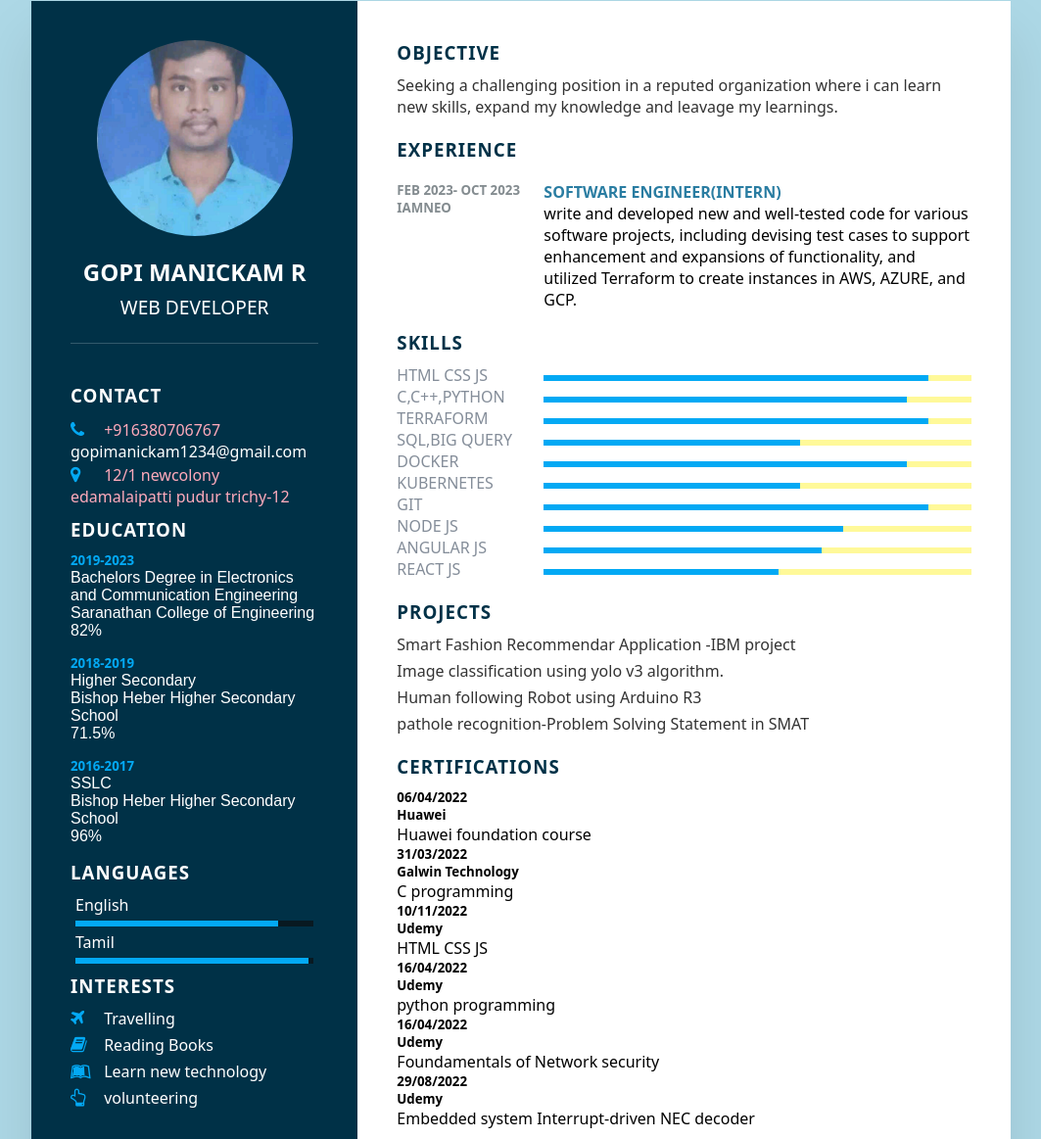
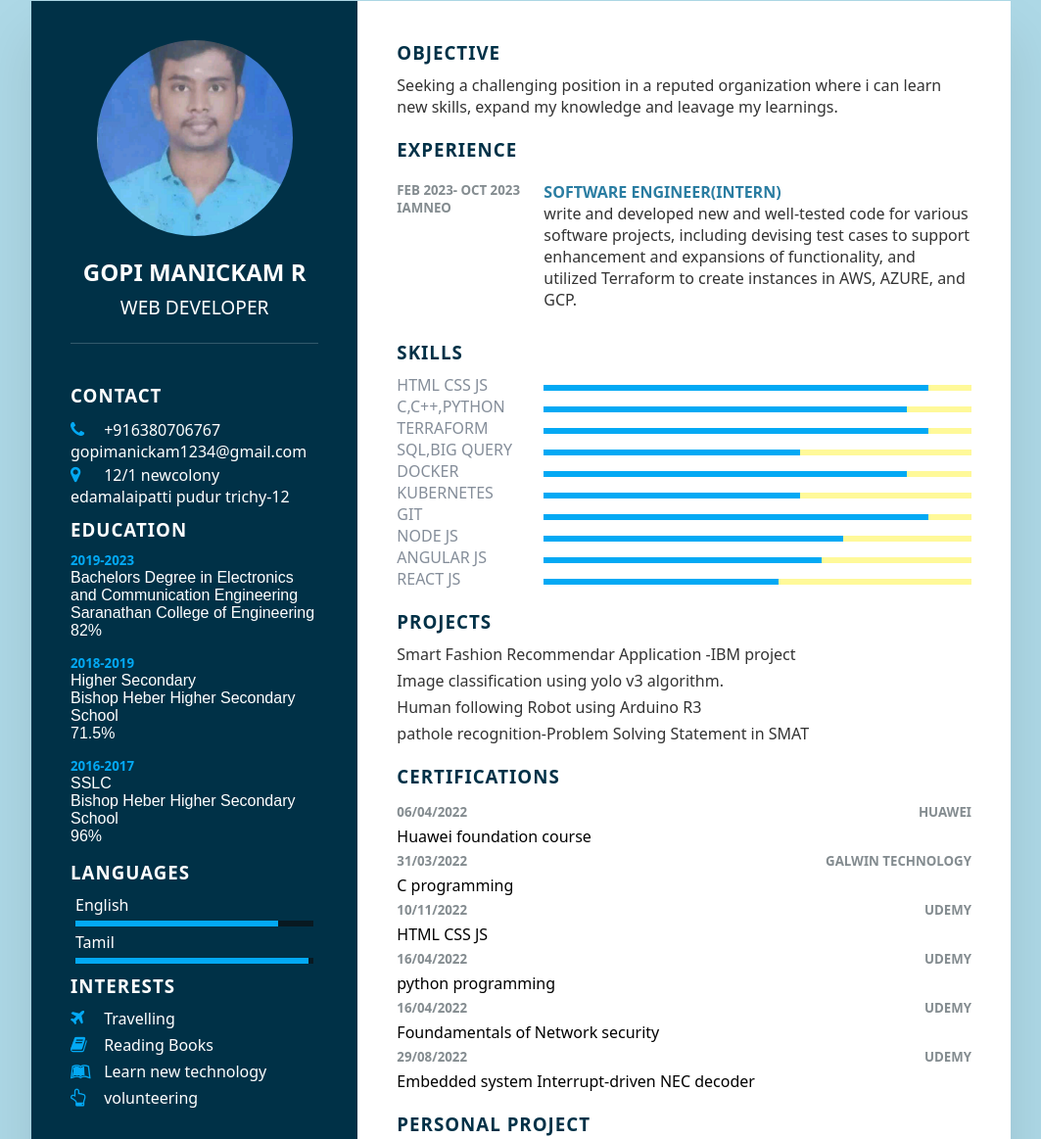
Before and after one commit to gopimanickam132001/resume, a plain HTML site: page index.html in a window 1280 px wide. Shown: the part 49-1212 px from the top of the page at 98% size, without its empty margins (108-1171 px from the left). Drawn offline with Linux system fonts and the light colour scheme.

Commit message:
Update style.css

```diff
--- a/style.css
+++ b/style.css
@@ -87,7 +87,7 @@ body{
     cursor: pointer;
 }
 .contact ul li{
-    color: #fab;
+    color: #fff;
     font-weight: 500px;
 }
 .education ul{
@@ -258,3 +258,28 @@ body{
     font-size: 18px;
     color: #03a9f4;
 }
+.certification .box{
+    display: flex;
+    flex-direction: column;
+    margin-bottom: 20px 0;
+}
+.certification .box .month{
+    min-width: 150px;
+    display: flex;
+    align-items: baseline;
+    justify-content: space-between;
+    margin-bottom: 5px;
+    margin-top: 5px;
+}
+.certification h5{
+    text-transform: uppercase;
+    color: #848c90;
+    font-weight: 600;
+    margin: 0;
+}
+.experience p{
+    color:  #333;
+    font-weight: 500;
+    margin: 0;
+    margin-bottom: 10px;
+}
```
